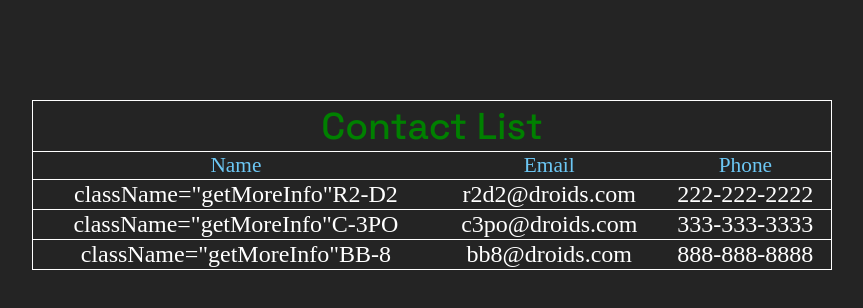
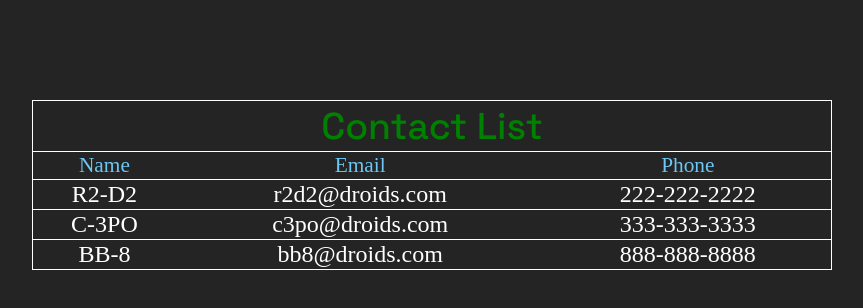
Before and after one commit to Block-26-Contact-List/Workshop-Block26-Contact-List, a React (Vite) app in the folder contact-list/: page / in a window 1280 px wide. Shown: the top 308 px of the page, without its empty margins (208-1071 px from the left). Built offline with nearby package versions, Linux system fonts and the light colour scheme; no server answers.

Commit message:
editing code

```diff
--- a/contact-list/src/components/ContactRow.jsx
+++ b/contact-list/src/components/ContactRow.jsx
@@ -7,7 +7,7 @@ function ContactRow({ setSelectedContactId, contact  }) {
         setSelectedContactId(contact.id);
       }}
       >
-        <td>className="getMoreInfo"{contact.name}</td>
+        <td className="getMoreInfo">{contact.name}</td>
         <td>{contact.email}</td>
         <td>{contact.phone}</td>
     </tr>
```
Also changed, not shown: contact-list/src/App.jsx (+2 -8 lines).
